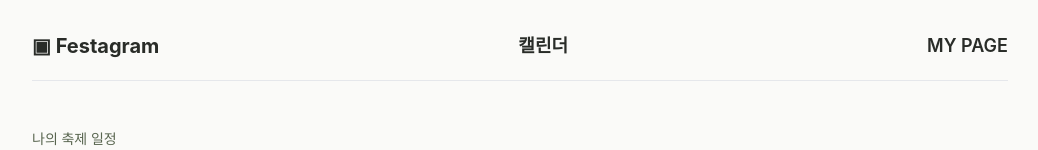
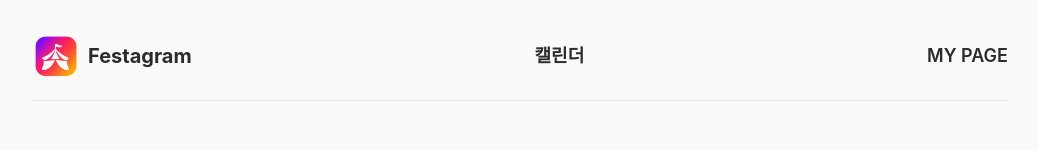
Before and after one commit to ibyso/gallery_project, a React (Vite) app in the folder gallery_front/: page /users/calendar in a window 1280 px wide. Shown: the top 150 px of the page, without its empty margins (120-1158 px from the left). Built offline with nearby package versions, Linux system fonts and the light colour scheme; no server answers.

Commit message:
로고추가

```diff
--- a/gallery_front/src/components/Header.tsx
+++ b/gallery_front/src/components/Header.tsx
@@ -19,7 +19,10 @@ function Header({ search, setSearch, setCurrentPage }: HeaderProps) {
   return (
     <header className="border-b border-gray-200">
       <div className="mx-auto flex max-w-7xl items-center justify-between gap-4 px-6 py-5">
-        <h1 className="text-xl font-bold">▣ Festagram</h1>
+        <Link to="/" aria-label="페스타그램 홈" className="inline-flex shrink-0 items-center gap-2">
+          <img src="/festagram-mark.png" alt="" className="h-12 w-12 object-contain" />
+          <span className="text-xl font-bold text-[#292c28]">Festagram</span>
+        </Link>
 
         <input
           type="text"
--- /dev/null
+++ b/gallery_front/src/components/Logo.tsx
@@ -0,0 +1,18 @@
+import { Link } from "react-router-dom";
+
+interface LogoProps {
+  className?: string;
+}
+
+export default function Logo({ className = "" }: LogoProps) {
+  return (
+    <Link
+      to="/"
+      aria-label="페스타그램 홈"
+      className={`inline-flex shrink-0 items-center gap-2 ${className}`}
+    >
+      <img src="/festagram-mark.png" alt="" className="h-12 w-12 object-contain" />
+      <span className="text-xl font-bold text-[#292c28]">Festagram</span>
+    </Link>
+  );
+}
--- a/gallery_front/src/pages/Calendar.tsx
+++ b/gallery_front/src/pages/Calendar.tsx
@@ -8,6 +8,7 @@ import { useFestivalLikes } from "../hooks/useFestivalLikes";
 import useFestivalComments from "../hooks/useFestivalComments";
 import { useComments } from "../hooks/useComments";
 import PostModal from "../components/PostModal";
+import Logo from "../components/Logo";
 
 const Calendar = () => {
   const [comment, setComment] = useState("");
@@ -37,9 +38,7 @@ const Calendar = () => {
     <div className="min-h-screen bg-[#fafaf8] text-[#292c28]">
       <div className="mx-auto max-w-5xl px-6 py-8">
         <header className="flex items-center justify-between border-b border-gray-200 pb-5">
-          <Link to="/" className="text-xl font-bold">
-            ▣ Festagram
-          </Link>
+          <Logo />
 
           <h1 className="text-lg font-semibold">캘린더</h1>
 
--- a/gallery_front/src/pages/FestivalLike.tsx
+++ b/gallery_front/src/pages/FestivalLike.tsx
@@ -7,6 +7,7 @@ import { usePostModal } from "../hooks/usePostModal";
 import useFestivalComments from "../hooks/useFestivalComments";
 import { useComments } from "../hooks/useComments";
 import PostModal from "../components/PostModal";
+import Logo from "../components/Logo";
 
 const FestivalLike = () => {
   const { likes, loading, errorMessage, likedIds, toggleLike, likeCounts } = useFestivalLikes();
@@ -42,9 +43,7 @@ const FestivalLike = () => {
       <div className="mx-auto max-w-5xl px-6 py-8">
         {/* 상단 헤더 */}
         <header className="flex items-center justify-between border-b border-gray-200 pb-5">
-          <Link to="/" className="text-xl font-bold">
-            ▣ Festagram
-          </Link>
+          <Logo />
 
           <h1 className="text-lg font-semibold">좋아요 목록</h1>
 
--- a/gallery_front/src/pages/InfoChange.tsx
+++ b/gallery_front/src/pages/InfoChange.tsx
@@ -1,5 +1,6 @@
 import { useInfoChange } from "../hooks/useInfoChange";
 import { Link } from "react-router-dom";
+import Logo from "../components/Logo";
 
 const InfoChange = () => {
   const {
@@ -21,9 +22,7 @@ const InfoChange = () => {
       <div className="mx-auto max-w-5xl px-6 py-8">
         {/* 상단 헤더 */}
         <header className="flex items-center justify-between border-b border-gray-200 pb-5">
-          <Link to="/" className="text-xl font-bold">
-            ▣ Festagram
-          </Link>
+          <Logo />
 
           <h2 className="text-lg font-semibold">EDIT PROFILE</h2>
 
--- a/gallery_front/src/pages/LoginPage.tsx
+++ b/gallery_front/src/pages/LoginPage.tsx
@@ -1,5 +1,6 @@
 import { Link } from "react-router-dom";
 import { useLogin } from "../hooks/useLogin";
+import Logo from "../components/Logo";
 
 const LoginPage = () => {
   const { loginForm, errorMessage, handleChange, handleSubmit } = useLogin();
@@ -8,12 +9,7 @@ const LoginPage = () => {
 
   return (
     <div className="flex min-h-screen items-center justify-center bg-[#fafaf8] px-4">
-      <Link
-        to="/"
-        className="fixed left-6 top-6 rounded-lg border border-gray-300 bg-white px-4 py-2 text-sm font-medium text-gray-700 hover:bg-gray-100"
-      >
-        ▣ Festagram
-      </Link>
+      <Logo className="fixed left-6 top-6" />
       <div className="w-full max-w-md rounded-2xl bg-white p-8 shadow-sm">
         <h1 className="mb-2 text-2xl font-bold">로그인</h1>
 
--- a/gallery_front/src/pages/MyPage.tsx
+++ b/gallery_front/src/pages/MyPage.tsx
@@ -1,5 +1,6 @@
 import { Link } from "react-router-dom";
 import { useMyInfo } from "../hooks/useMyInfo";
+import Logo from "../components/Logo";
 
 const MyPage = () => {
   const { nickname } = useMyInfo();
@@ -9,9 +10,7 @@ const MyPage = () => {
       <div className="mx-auto max-w-5xl px-6 py-8">
         {/* 상단 헤더 */}
         <header className="flex items-center justify-between border-b border-gray-200 pb-5">
-          <Link to="/" className="text-xl font-bold">
-            ▣ Festagram
-          </Link>
+          <Logo />
 
           <h2 className="text-lg font-semibold">MY PAGE</h2>
         </header>
--- a/gallery_front/src/pages/SignupPage.tsx
+++ b/gallery_front/src/pages/SignupPage.tsx
@@ -1,5 +1,6 @@
 import { Link } from "react-router-dom";
 import { useSignup } from "../hooks/useSignup";
+import Logo from "../components/Logo";
 
 const SignupPage = () => {
   const { signupForm, errorMessage, handleChange, handleSubmit } = useSignup();
@@ -9,12 +10,7 @@ const SignupPage = () => {
   return (
     <div className="flex min-h-screen items-center justify-center bg-[#fafaf8] px-4 py-10">
       {/* 왼쪽 상단 HOME 버튼 */}
-      <Link
-        to="/"
-        className="fixed left-6 top-6 rounded-lg border border-gray-300 bg-white px-4 py-2 text-sm font-medium text-gray-700 hover:bg-gray-100"
-      >
-        ▣ Festagram
-      </Link>
+      <Logo className="fixed left-6 top-6" />
 
       <div className="w-full max-w-md rounded-2xl bg-white p-8 shadow-sm">
         <h1 className="mb-2 text-2xl font-bold">회원가입</h1>
```
Also changed, not shown: gallery_front/public/festagram-mark.png (added).
